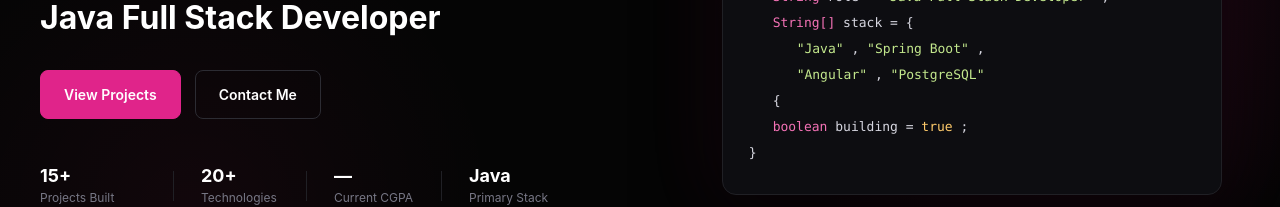
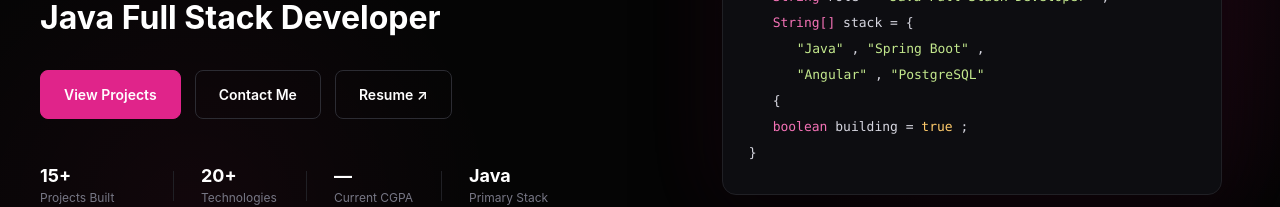
Before and after one commit to yash29122006/Portfolio, an Angular app in the folder portfolio-frontend/: page / in a window 1280 px wide. Shown: the part 335-542 px from the top of the page. Built offline with nearby package versions, Linux system fonts and the light colour scheme; no server answers.

Commit message:
Update hero section stats

```diff
--- a/portfolio-frontend/src/app/pages/home/hero/hero.html
+++ b/portfolio-frontend/src/app/pages/home/hero/hero.html
@@ -33,6 +33,11 @@
           <button type="button" class="hero-button secondary" (click)="scrollToContact()">
             Contact Me
           </button>
+
+          <a href="https://drive.google.com/file/d/1tLXJ5Pf8kxOuDGqkpCzKe15OZUchSF92/view" target="_blank" rel="noopener noreferrer"
+            class="hero-button secondary resume-button">
+            Resume <span>↗</span>
+          </a>
 
         </div>
 
```
